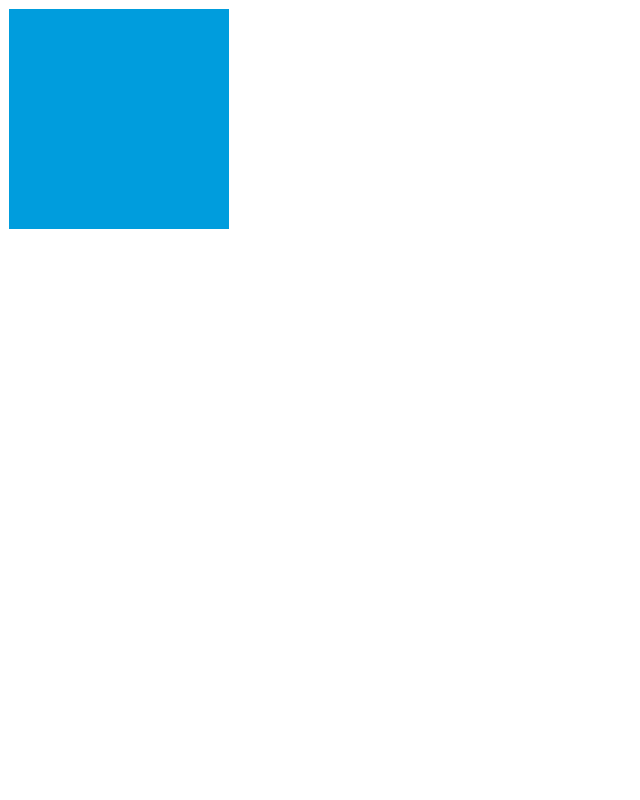
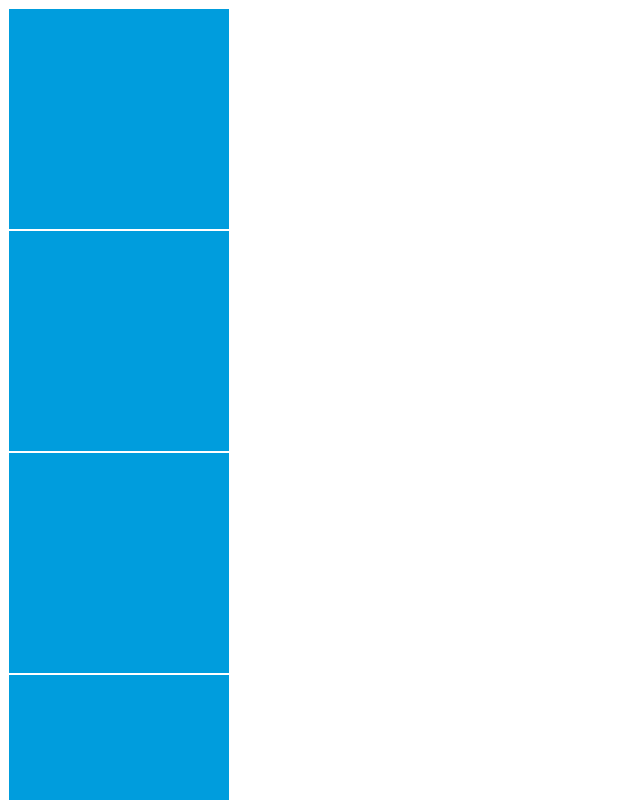
Before and after one commit to keyobs/react-mozaique-show, a React app: page / in a window 1280 px wide. Shown: the top 800 px of the page, without its empty margins (0-640 px from the left). Built offline with nearby package versions, Linux system fonts and the light colour scheme.

Commit message:
map spaceship list

```diff
--- a/src/components/Mozaique.tsx
+++ b/src/components/Mozaique.tsx
@@ -1,6 +1,7 @@
 import './styles/mozaique.css';
 
-import { spaceships } from "./mockups";
+import { spaceships } from './mockups';
+import {ISpaceships} from '../interfaces/interfaceSpaceships';
 
 
 
@@ -8,7 +9,9 @@ const Mozaique = () => {
 
 return (
   <div className='mozaiqueContainer'>
-    <Card />
+    {spaceships.map(spaceship => (
+      <Card spaceship={spaceship}/>
+    ))}
   </div>
   );
 }
@@ -18,7 +21,8 @@ export default Mozaique;
 
 
 
-const Card = () => {
+const Card = (props: {spaceship: ISpaceships}) => {
+  const {spaceship} = props;
 
   return (
       <div className='flipCard'>
```
